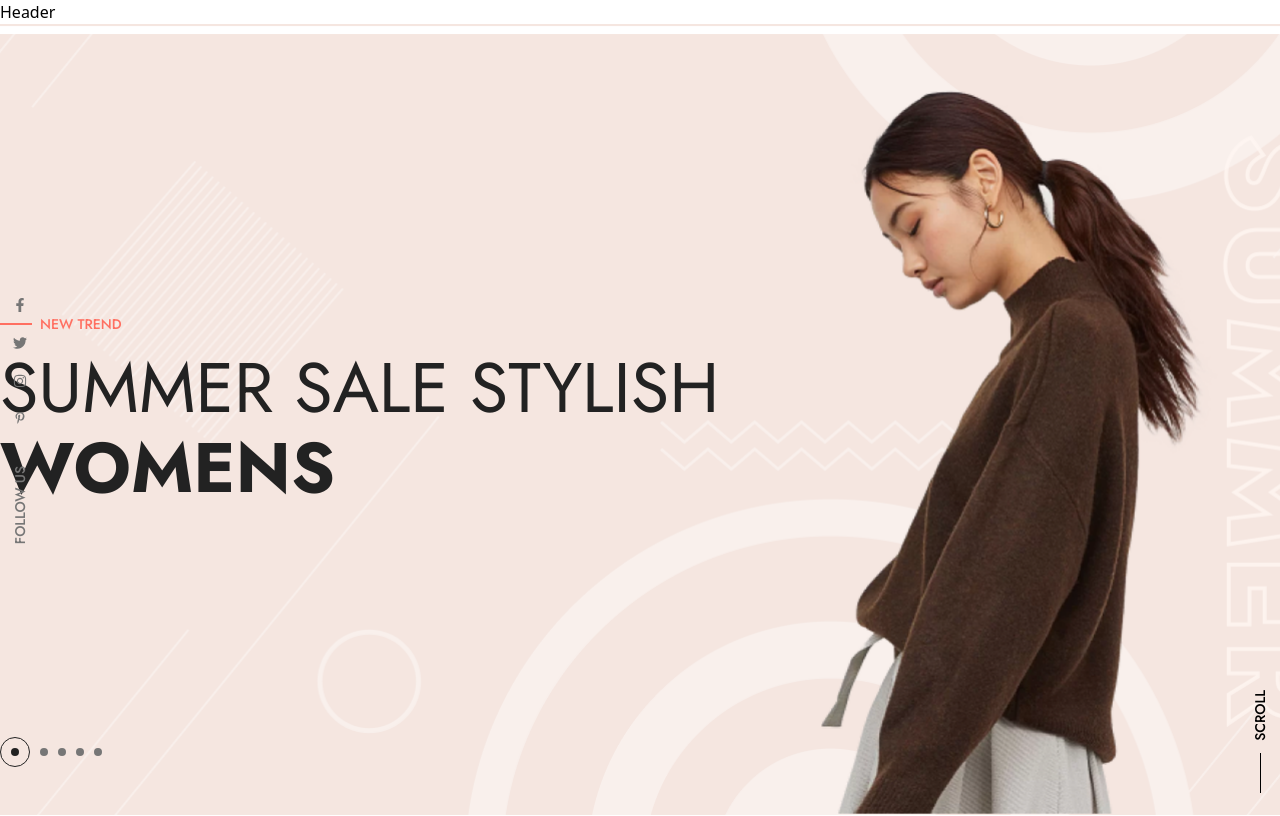
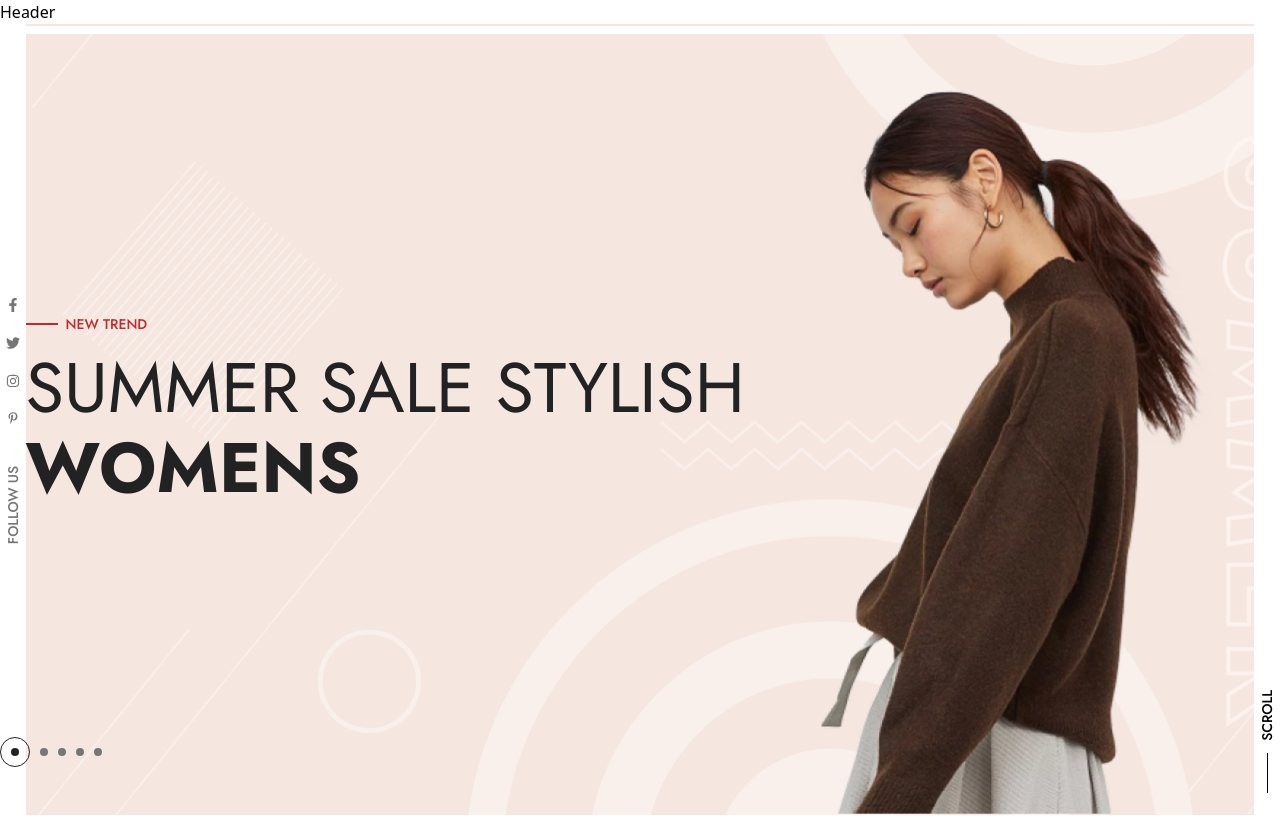
Before and after one commit to Sijan666/uomo-eCommerce, a React (Vite) app: page / in a window 1280 px wide. Shown: the top 816 px of the page. Built offline with nearby package versions, Linux system fonts and the light colour scheme.

Commit message:
feat : add banner section

```diff
--- a/src/components/layouts/Banner.jsx
+++ b/src/components/layouts/Banner.jsx
@@ -15,10 +15,9 @@ const slides = [
 
 const Banner = () => {
     return (
-        <div className="relative w-full">
-
+        <section className="relative w-full" id='banner'>
             {/* Left Social Sidebar */}
-            <div className="hidden md:flex md:flex-col absolute left-0 top-0 h-full w-[30px] lg:w-[40px] items-center justify-center gap-4 lg:gap-6 z-10">
+            <div className="hidden md:flex md:flex-col absolute left-0 top-0 h-full w-[2%] items-center justify-center gap-4 lg:gap-6 z-10">
                 <a href="#" className="text-[#767676] hover:text-gray-800 transition-colors"><FaFacebookF size={14} /></a>
                 <a href="#" className="text-[#767676] hover:text-gray-800 transition-colors"><FaTwitter size={14} /></a>
                 <a href="#" className="text-[#767676] hover:text-gray-800 transition-colors"><FaInstagram size={14} /></a>
@@ -30,16 +29,15 @@ const Banner = () => {
                     </span>
                 </div>
             </div>
-
             {/* Right Scroll Sidebar */}
-            <div className="hidden md:flex md:flex-col absolute right-0 top-0 h-full w-[30px] lg:w-[40px] items-center justify-end pb-8 gap-3 z-10">
+            <div className="hidden md:flex md:flex-col absolute right-0 top-0 h-full  w-[2%] items-center justify-end pb-8 gap-3 z-10">
                 <span className="text-[10px] lg:text-[14px] font-Jost font-medium text-black"
                     style={{ writingMode: 'vertical-rl', transform: 'rotate(180deg)' }}>
                     SCROLL
                 </span>
-                <div className="w-[1px] h-10 bg-black"></div>
+                <div className="w-px h-10 bg-black"></div>
             </div>
-
+            {/* slider */}
             <Swiper
                 modules={[Pagination]}
                 pagination={{ clickable: true, el: '.banner-dots' }}
@@ -49,33 +47,33 @@ const Banner = () => {
                 {slides.map((slide) => (
                     <SwiperSlide key={slide.id}>
                         <div
-                            className="w-full pt-[150px] pb-[200px] md:pt-[220px] md:pb-[260px] lg:pt-[288px] lg:pb-[317px] bg-cover bg-center bg-no-repeat"
+                            className="w-[96%] mx-auto pt-[150px] pb-[200px] md:pt-[220px] md:pb-[260px] lg:pt-72 lg:pb-[317px] bg-cover bg-center bg-no-repeat"
                             style={{ backgroundImage: `url(${slide.bg})` }}
                         >
                             <Container>
                                 <div>
                                     <div className="flex items-center gap-2 mb-3">
-                                    <div className="w-6 md:w-8 h-[2px] bg-[#FF6F61]"></div>
-                                    <h2 className='text-[11px] md:text-[13px] lg:text-[14px] text-[#FF6F61] font-Jost font-medium leading-[24px]'>NEW TREND</h2>
-                                </div>
-                                <h1 className='text-[36px] sm:text-[48px] md:text-[56px] lg:text-[70px] text-[#222222] font-Jost leading-tight lg:leading-[80px]'>
-                                    SUMMER SALE STYLISH <br />
-                                    <span className='font-bold'>WOMENS</span>
-                                </h1>
+                                        <div className="w-6 md:w-8 h-0.5 bg-[#C32929]"></div>
+                                        <h2 className='text-[11px] md:text-[13px] lg:text-[14px] text-[#C32929] font-Jost font-medium leading-6'>NEW TREND</h2>
+                                    </div>
+                                    <h1 className='text-[36px] sm:text-[48px] md:text-[56px] lg:text-[70px] text-[#222222] font-Jost leading-tight lg:leading-20'>
+                                        SUMMER SALE STYLISH <br />
+                                        <span className='font-bold'>WOMENS</span>
+                                    </h1>
                                 </div>
                             </Container>
                         </div>
                     </SwiperSlide>
                 ))}
             </Swiper>
-
+            {/* dots */}
             <div className="absolute bottom-[58px] left-0 right-0 z-10">
                 <Container>
                     <div className="banner-dots" />
                 </Container>
             </div>
 
-        </div>
+        </section>
     )
 }
 
```
Also changed, not shown: 1 other file (tests, documents, lock files or other folders).
